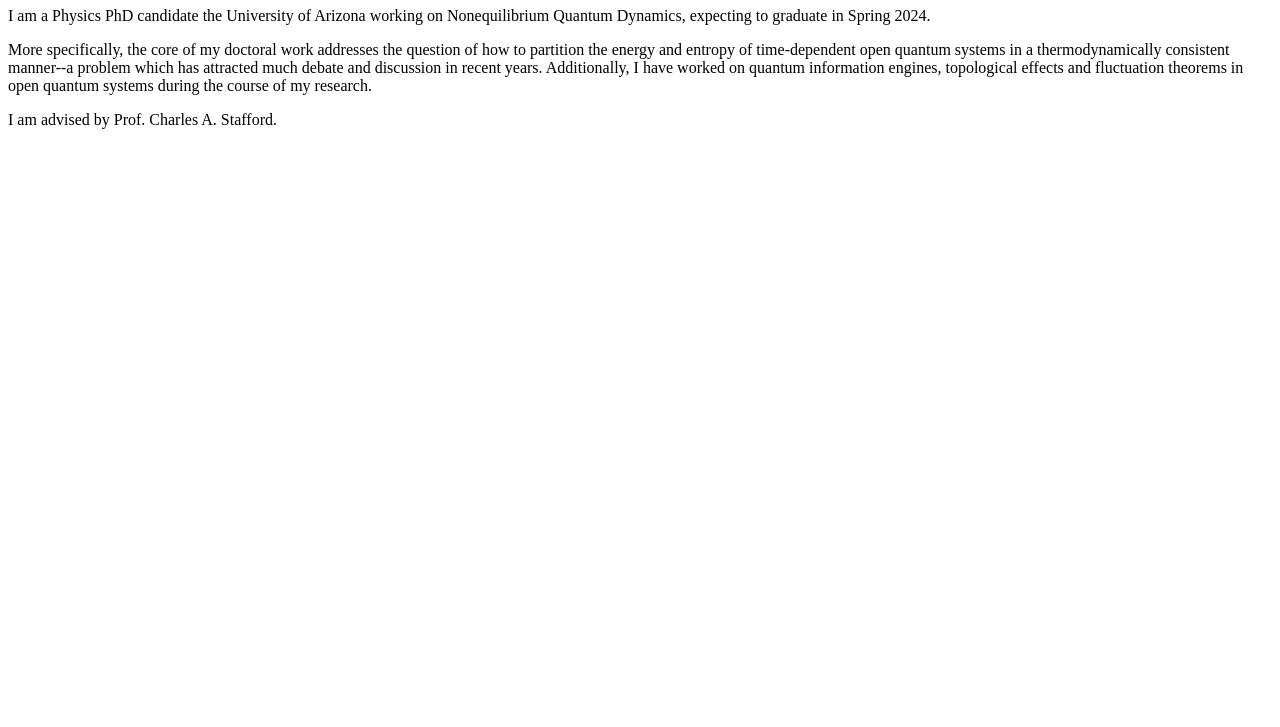
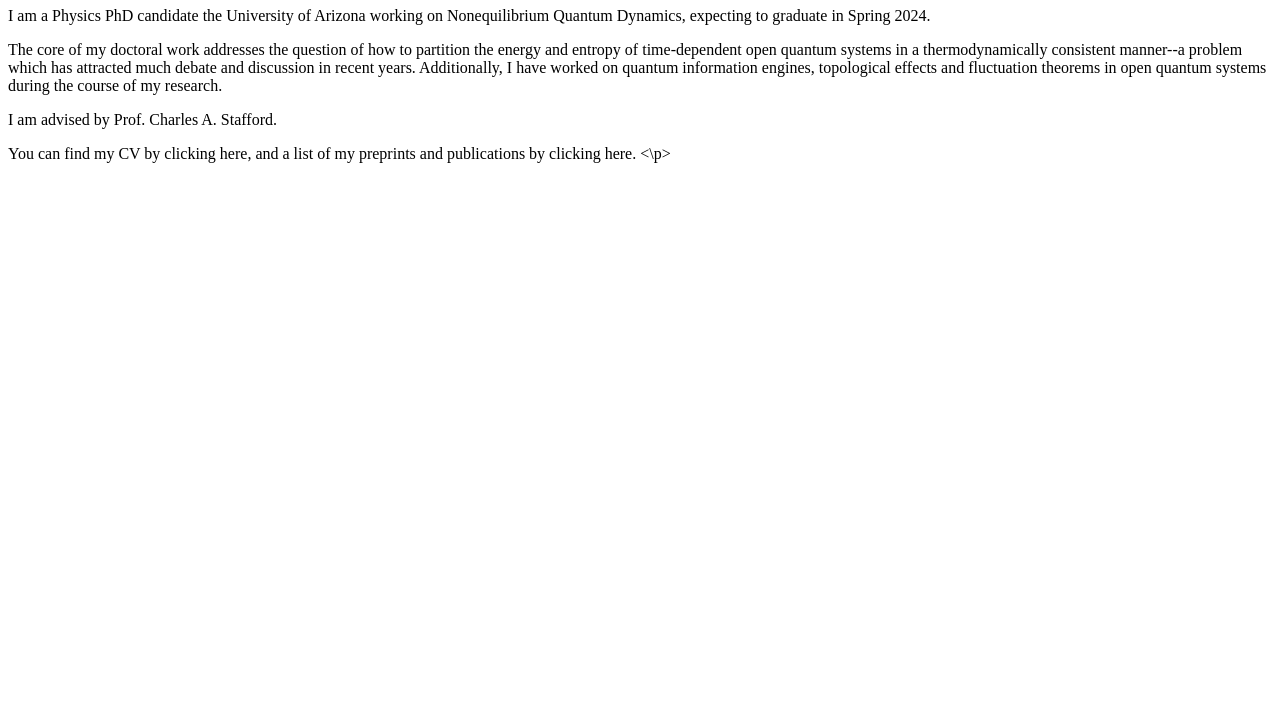
Before and after one commit to parthkumar95/parthkumar95.github.io, a plain HTML site: page index.html in a window 1280 px wide. Shown: the part 73-800 px from the top of the page. Drawn offline with Linux system fonts and the light colour scheme.

Commit message:
Update index.html

```diff
--- a/index.html
+++ b/index.html
@@ -3,7 +3,8 @@
 <body>
 <h1> Parth Kumar's Research Website </h1>
 <p> I am a Physics PhD candidate the University of Arizona working on Nonequilibrium Quantum Dynamics, expecting to graduate in Spring 2024.</p>
-<p> More specifically, the core of my doctoral work addresses the question of how to partition the energy and entropy of time-dependent open quantum systems in a thermodynamically consistent manner--a problem which has attracted much debate and discussion in recent years. Additionally, I have worked on quantum information engines, topological effects and fluctuation theorems in open quantum systems during the course of my research. </p>
+<p> The core of my doctoral work addresses the question of how to partition the energy and entropy of time-dependent open quantum systems in a thermodynamically consistent manner--a problem which has attracted much debate and discussion in recent years. Additionally, I have worked on quantum information engines, topological effects and fluctuation theorems in open quantum systems during the course of my research. </p>
 <p> I am advised by Prof. Charles A. Stafford.</p>
+<p>You can find my CV by clicking here, and a list of my preprints and publications by clicking here. <\p>
 </body>
 </html>
```
